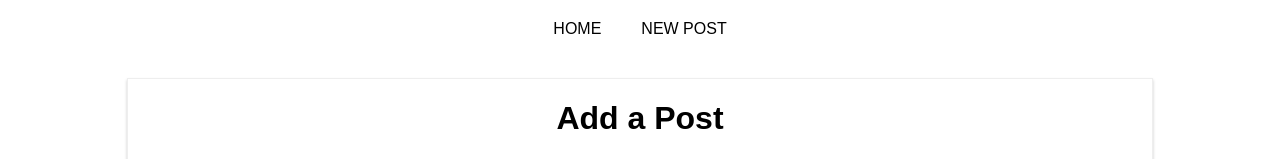
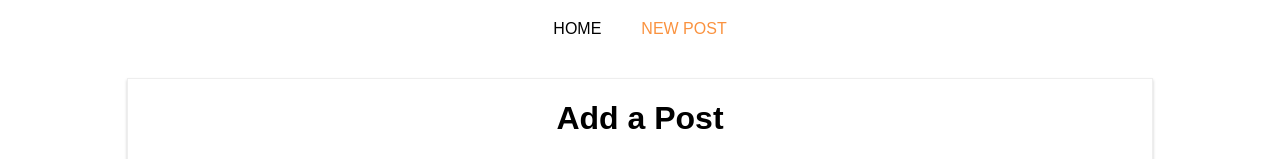
Before and after one commit to axelobscura/FULL-POST-AXIOS, a React (Create React App) app: page /new-post in a window 1280 px wide. Shown: the top 159 px of the page. Built offline with nearby package versions, Linux system fonts and the light colour scheme.

Commit message:
Active Link Class
NavLink adding custom style to active.

```diff
--- a/src/containers/Blog/Blog.css
+++ b/src/containers/Blog/Blog.css
@@ -17,6 +17,10 @@
 }
 
 .Blog a:hover,
-.Blog a:active {
+.Blog a:active,
+.Blog a.active {
     color: #fa923f;
 }
+.Blog a.my-active {
+    color: blueviolet;
+}
--- a/src/containers/Blog/Blog.js
+++ b/src/containers/Blog/Blog.js
@@ -1,6 +1,6 @@
 import React, { Component } from 'react';
 // import axios from 'axios';
-import {Route, Link} from 'react-router-dom';
+import {Route, NavLink} from 'react-router-dom';
 
 import Posts from './Posts/Posts';
 import NewPost from './NewPost/NewPost';
@@ -14,12 +14,15 @@
                 <header>
                     <nav>
                         <ul>
-                            <li><Link to="/">HOME</Link></li>
-                            <li><Link to={{
+                            <li><NavLink
+                                    to="/"
+                                    exact
+                                    activeClassName="my-active">HOME</NavLink></li>
+                            <li><NavLink to={{
                                 pathname: '/new-post',
                                 hash: '#submit',
                                 search: '?quick-submit=true'
-                            }}>NEW POST</Link></li>
+                            }}>NEW POST</NavLink></li>
                         </ul>
                     </nav>
                 </header>
```
